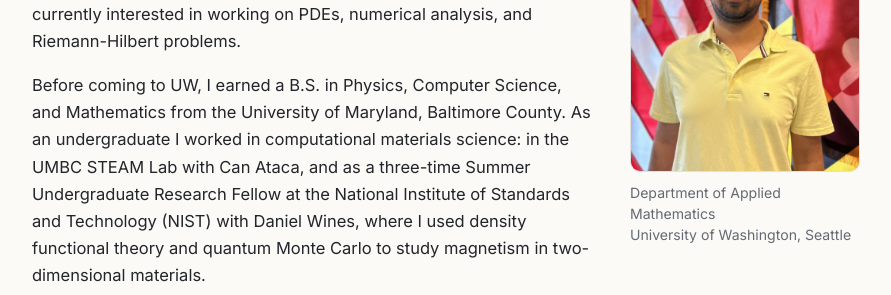
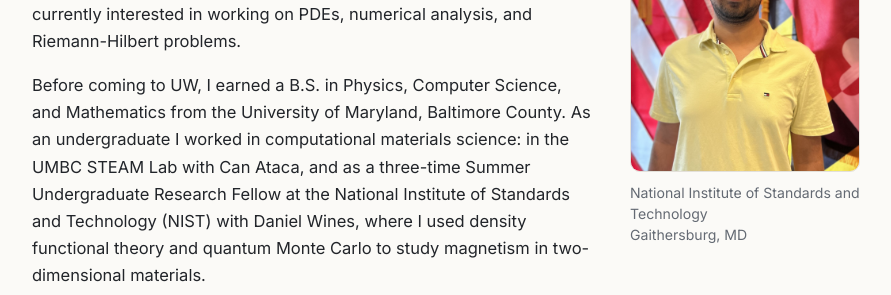
Before and after one commit to ngudib/ngudib.github.io, a plain HTML site: page index.html in a window 1280 px wide. Shown: the part 215-510 px from the top of the page, without its empty margins (194-1085 px from the left). Drawn offline with Linux system fonts and the light colour scheme.

```diff
--- a/index.html
+++ b/index.html
@@ -33,7 +33,7 @@
   <div class="profile">
     <figure>
       <img src="assets/img/profile.jpg" alt="Portrait of Nishwanth Gudibandla">
-      <figcaption>Department of Applied Mathematics<br>University of Washington, Seattle</figcaption>
+      <figcaption>National Institute of Standards and Technology<br>Gaithersburg, MD</figcaption>
     </figure>
   </div>
 </section>
```
